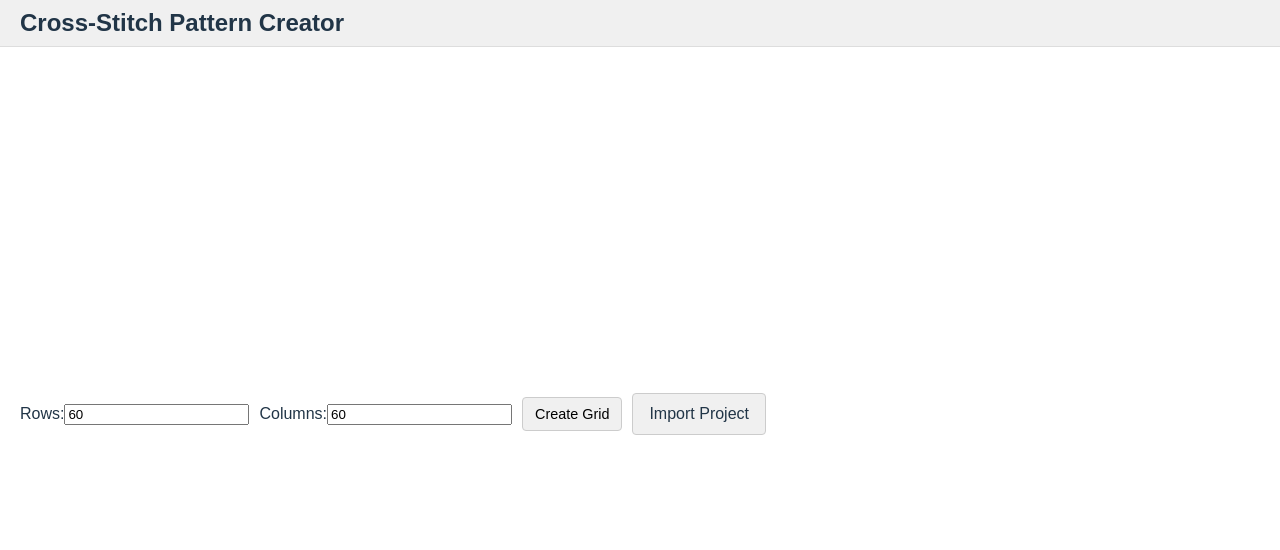
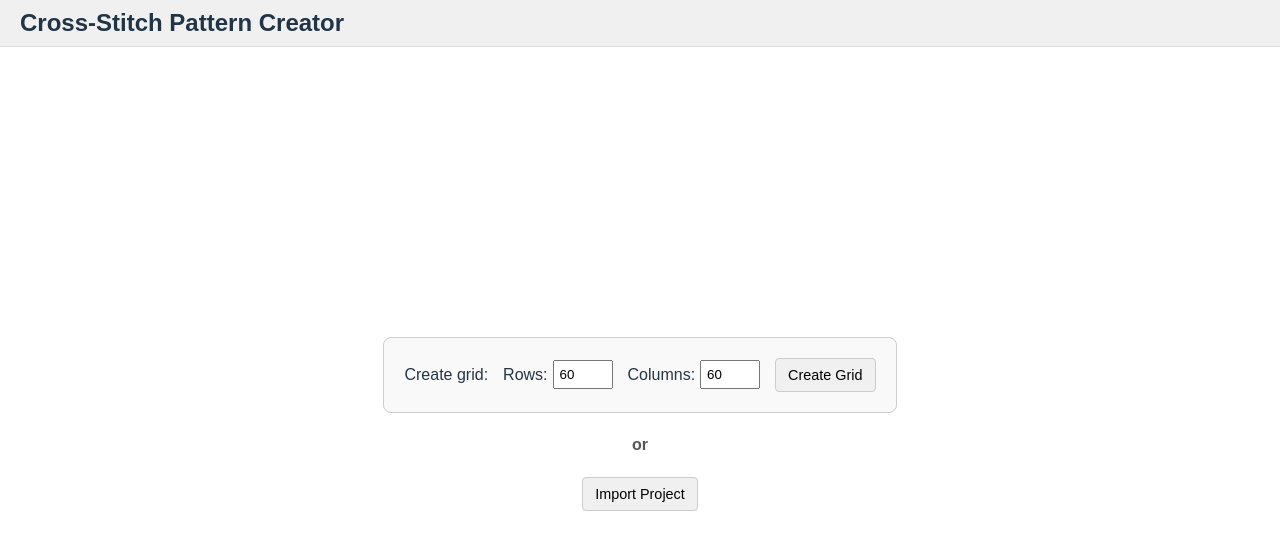
Before and after one commit to dev-michal-skiba/cross-vibe-canvas, a React (Vite) app: page / in a window 1280 px wide. Shown: the top 550 px of the page. Built offline with nearby package versions, Linux system fonts and the light colour scheme.

Commit message:
Vibe coded start view UX/UI

```diff
--- a/src/App.css
+++ b/src/App.css
@@ -167,6 +167,40 @@ main {
   -moz-appearance: textfield;
 }
 
+.start-view-container {
+  display: flex;
+  flex-direction: column;
+  align-items: center;
+  justify-content: center;
+  gap: 20px;
+  height: 100%;
+}
+
+.create-grid-form {
+  display: flex;
+  align-items: center;
+  gap: 15px;
+  padding: 20px;
+  border: 1px solid #ccc;
+  border-radius: 8px;
+  background-color: #f9f9f9;
+}
+
+.create-grid-form label {
+  display: flex;
+  align-items: center;
+  gap: 5px;
+}
+
+.grid-size-input {
+  width: 60px;
+  padding: 5px;
+}
+
+.or-divider {
+  font-weight: bold;
+  color: #555;
+}
 .opacity-controls {
   display: flex;
   flex-direction: column;
--- a/src/App.tsx
+++ b/src/App.tsx
@@ -25,6 +25,20 @@ function App() {
   const [linesOpacity, setLinesOpacity] = useState(1);
   const [stitchOpacity, setStitchOpacity] = useState(1);
   const [crossLinesOpacity, setCrossLinesOpacity] = useState(1);
+
+  const handleStartNewProject = () => {
+    setGridSize(null);
+    setLines([]);
+    setColoredCells(new Map());
+    setPalette([]);
+    setSelectedColor(null);
+    setBackgroundImage(null);
+    setZoom(1.0);
+    setImageOpacity(1);
+    setGridOpacity(1);
+    setStitchOpacity(1);
+    setCrossLinesOpacity(1);
+  };
 
   const handleAddColorToPalette = (newColor: string) => {
     if (newColor && !palette.includes(newColor)) {
@@ -155,7 +169,7 @@ function App() {
         </div>
         {gridSize && (
           <div className="header-right">
-            <button onClick={() => setGridSize(null)} className="header-button">Start New Project</button>
+            <button onClick={handleStartNewProject} className="header-button">Start New Project</button>
             <button onClick={() => setShowControlsInfo(true)} className="header-button">Controls</button>
           </div>
         )}
@@ -243,9 +257,9 @@ function App() {
 
           </div>
         ) : (
-          <div className="main-content">
-            <div className="controls">
-              <form onSubmit={handleCreateGrid} className="controls">
+          <div className="start-view-container">
+            <form onSubmit={handleCreateGrid} className="create-grid-form">
+              <span>Create grid:</span>
               <label>
                 Rows:
                 <input
@@ -253,6 +267,7 @@ function App() {
                   value={rowsInput}
                   onChange={(e) => setRowsInput(parseInt(e.target.value, 10))}
                   min="1"
+                  className="grid-size-input"
                 />
               </label>
               <label>
@@ -262,14 +277,17 @@ function App() {
                   value={colsInput}
                   onChange={(e) => setColsInput(parseInt(e.target.value, 10))}
                   min="1"
+                  className="grid-size-input"
                 />
               </label>
               <button type="submit">Create Grid</button>
-                <label className="import-button">
+            </form>
+            <span className="or-divider">or</span>
+            <div>
+              <button onClick={() => document.getElementById('project-import-input')?.click()}>
                 Import Project
-                  <input type="file" onChange={handleImport} accept=".zip" />
-                </label>
-              </form>
+              </button>
+              <input id="project-import-input" type="file" onChange={handleImport} accept=".zip" style={{ display: 'none' }} />
             </div>
           </div>
         )}
```
Lines whose indentation alone changed are shown as unchanged.
